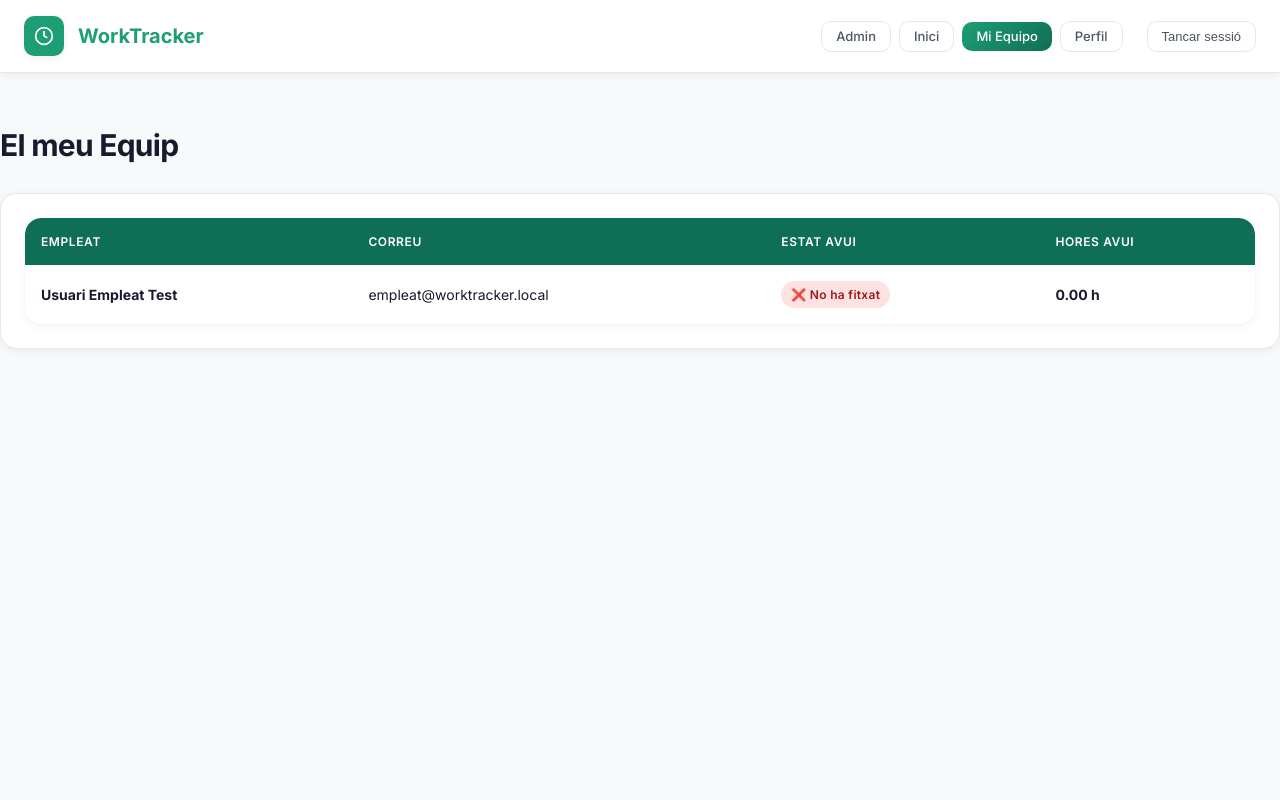
After one commit to EspinozaRoldan-Sebastian/0376-RA6PR1-EspinozaSebastian, a PHP site: page /worktracker/manager/team.php in a window 1280 px wide. The commit adds this page. Run offline with PHP 8.4, Linux system fonts and the light colour scheme; a user stored in the database is signed in; data comes from the database, SQL or seed files in the repository; data that the repository does not hold is empty.

Commit message:
Iteración 6: rol Manager con panel Mi Equipo, corrección hasRole con ==, rutas CSS manager/team.php, eliminación credenciales de prueba del login y corrección header.php

```diff
--- a/config/auth.php
+++ b/config/auth.php
@@ -51,7 +51,7 @@ function currentUser() {
 
 // Funció comprovar rol
 function hasRole(int $role): bool {
-    return isLoggedIn() && $_SESSION['user_role'] === $role;
+    return isLoggedIn() && $_SESSION['user_role'] == $role;
 }
 
 // Funció protegir pàgines
--- a/public/admin/reports.php
+++ b/public/admin/reports.php
@@ -1,6 +1,10 @@
 <?php
 require_once __DIR__ . '/../../config/auth.php';
-requireAuth(ROLE_ADMIN);
+// Reports accessibles per Admin i Manager
+if (!hasRole(ROLE_ADMIN) && !hasRole(ROLE_MANAGER)) {
+    http_response_code(403);
+    die("Accés prohibit");
+}
 
 // Filtres
 $period = $_GET['period'] ?? 'week';
--- a/public/login.php
+++ b/public/login.php
@@ -91,12 +91,6 @@ if ($_SERVER['REQUEST_METHOD'] === 'POST') {
 
                 <button type="submit" class="btn btn-primary">Entrar</button>
             </form>
-
-            <div class="text-center mt-3" style="color: var(--gray-500); font-size: 0.875rem;">
-                <p>Usuaris de prova:</p>
-                <p>admin@worktracker.local / admin123</p>
-                <p>empleat@worktracker.local / admin123</p>
-            </div>
         </div>
     </main>
 </body>
--- /dev/null
+++ b/public/manager/team.php
@@ -0,0 +1,109 @@
+    <?php
+require_once __DIR__ . '/../../config/auth.php';
+require_once __DIR__ . '/../../config/security.php';
+
+// Només Manager i Admin poden accedir
+if (!hasRole(ROLE_MANAGER) && !hasRole(ROLE_ADMIN)) {
+    http_response_code(403);
+    die("Accés prohibit");
+}
+
+$user = currentUser();
+
+// Obtenir tots els empleats amb estat de fitxatge avui
+$employees = db()->query("
+    SELECT
+        u.id,
+        u.name,
+        u.email,
+        CASE
+            WHEN EXISTS (SELECT 1 FROM time_entries te WHERE te.user_id = u.id AND DATE(te.clock_in) = CURDATE() AND te.clock_out IS NULL) THEN 1
+            WHEN EXISTS (SELECT 1 FROM time_entries te WHERE te.user_id = u.id AND DATE(te.clock_in) = CURDATE()) THEN 2
+            ELSE 0
+        END as clock_status,
+        COALESCE((SELECT SUM(te.total_hours) FROM time_entries te WHERE te.user_id = u.id AND DATE(te.clock_in) = CURDATE()), 0) as today_hours
+    FROM users u
+    WHERE u.role = 3 AND u.is_active = 1
+    ORDER BY u.name
+")->fetchAll();
+
+// Header personalitzat per pàgines dins de /manager/ amb ruta CSS correcta
+$currentPage = basename($_SERVER['PHP_SELF']);
+?>
+<!DOCTYPE html>
+<html lang="ca">
+<head>
+    <meta charset="UTF-8">
+    <meta name="viewport" content="width=device-width, initial-scale=1.0">
+    <title>WorkTracker - El meu Equip</title>
+    <link rel="stylesheet" href="../../assets/css/style.css">
+</head>
+<body>
+    <header class="header">
+        <div class="container">
+            <div class="header-inner">
+                <a href="../dashboard.php" class="logo">
+                    <div class="logo-icon">
+                        <svg xmlns="http://www.w3.org/2000/svg" width="20" height="20" fill="none" viewBox="0 0 24 24" stroke="currentColor" stroke-width="2">
+                            <circle cx="12" cy="12" r="10" />
+                            <path d="M12 6v6l4 2" />
+                        </svg>
+                    </div>
+                    WorkTracker
+                </a>
+
+                <div style="display: flex; align-items: center; gap: 0.5rem; flex-wrap: wrap;">
+                    <?php if (hasRole(ROLE_ADMIN)): ?>
+                    <a href="../admin/index.php" class="btn btn-sm btn-outline" style="width: auto;">Admin</a>
+                    <?php endif; ?>
+                    <a href="../dashboard.php" class="btn btn-sm btn-outline" style="width: auto;">Inici</a>
+                    <a href="team.php" class="btn btn-sm btn-primary" style="width: auto;">Mi Equipo</a>
+                    <a href="../profile.php" class="btn btn-sm btn-outline" style="width: auto;">Perfil</a>
+                    <form method="POST" action="/0376-RA6PR1-EspinozaSebastian/public/dashboard.php" style="display: inline; margin-left: 1rem;">
+                        <input type="hidden" name="csrf_token" value="<?php echo csrf_token() ?>">
+                        <button type="submit" name="logout" class="btn btn-sm btn-outline" style="width: auto;">Tancar sessió</button>
+                    </form>
+                </div>
+            </div>
+        </div>
+    </header>
+
+<div class="container page">
+    <h1 class="page-title">El meu Equip</h1>
+
+    <div class="card">
+        <div class="table-wrapper" style="border: 0;">
+            <table class="table">
+                <thead>
+                    <tr>
+                        <th>Empleat</th>
+                        <th>Correu</th>
+                        <th>Estat avui</th>
+                        <th>Hores avui</th>
+                    </tr>
+                </thead>
+                <tbody>
+                    <?php foreach ($employees as $emp): ?>
+                    <tr>
+                        <td><strong><?php echo e($emp['name']) ?></strong></td>
+                        <td><?php echo e($emp['email']) ?></td>
+                        <td>
+                            <?php if ($emp['clock_status'] == 1): ?>
+                                <span class="badge badge-success">✅ Fitxat ara</span>
+                            <?php elseif ($emp['clock_status'] == 2): ?>
+                                <span class="badge badge-warning">⏱️ Ha fitxat avui</span>
+                            <?php else: ?>
+                                <span class="badge badge-danger">❌ No ha fitxat</span>
+                            <?php endif; ?>
+                        </td>
+                        <td><strong><?php echo number_format($emp['today_hours'], 2) ?> h</strong></td>
+                    </tr>
+                    <?php endforeach; ?>
+                </tbody>
+            </table>
+        </div>
+    </div>
+</div>
+
+</body>
+</html>
--- a/public/partials/header.php
+++ b/public/partials/header.php
@@ -36,6 +36,9 @@ $currentPage = basename($_SERVER['PHP_SELF']);
                     <a href="admin/index.php" class="btn btn-sm <?php echo $currentPage == 'index.php' || str_contains($_SERVER['REQUEST_URI'], '/admin/') ? 'btn-primary' : 'btn-outline' ?>" style="width: auto;">Admin</a>
                     <?php endif; ?>
                     <a href="dashboard.php" class="btn btn-sm <?php echo $currentPage == 'dashboard.php' ? 'btn-primary' : 'btn-outline' ?>" style="width: auto;">Inici</a>
+                    <?php if (hasRole(ROLE_MANAGER) || hasRole(ROLE_ADMIN)): ?>
+                    <a href="/0376-RA6PR1-EspinozaSebastian/public/manager/team.php" class="btn btn-sm <?php echo str_contains($_SERVER['REQUEST_URI'], '/manager/') ? 'btn-primary' : 'btn-outline' ?>" style="width: auto;">Mi Equipo</a>
+                    <?php endif; ?>
                     <a href="profile.php" class="btn btn-sm <?php echo $currentPage == 'profile.php' ? 'btn-primary' : 'btn-outline' ?>" style="width: auto;">Perfil</a>
                     <form method="POST" action="/0376-RA6PR1-EspinozaSebastian/public/dashboard.php" style="display: inline; margin-left: 1rem;">
                         <input type="hidden" name="csrf_token" value="<?php echo csrf_token() ?>">
```
